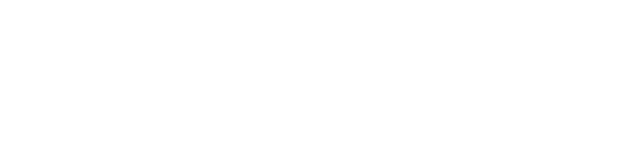
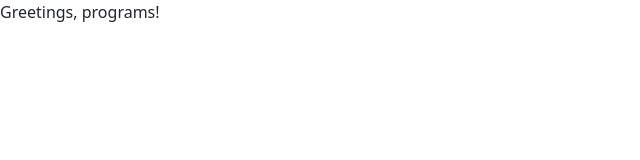
Before and after one commit to fossmanjack/portfolio, a plain HTML site: page index.html in a window 1280 px wide. Shown: the whole page, without its empty margins (0-640 px from the left). Drawn offline with nearby package versions, Linux system fonts and the light colour scheme.

Commit message:
Initial commit

```diff
--- a/index.html
+++ b/index.html
@@ -3,3 +3,8 @@
 	<link rel="stylesheet" href="https://cdn.jsdelivr.net/npm/bootstrap@5.2.2/dist/css/bootstrap.min.css" integrity="sha384-Zenh87qX5JnK2Jl0vWa8Ck2rdkQ2Bzep5IDxbcnCeuOxjzrPF/et3URy9Bv1WTRi" crossorigin="anonymous">
 	<script src="https://cdn.jsdelivr.net/npm/bootstrap@5.2.2/dist/js/bootstrap.bundle.min.js" integrity="sha384-OERcA2EqjJCMA+/3y+gxIOqMEjwtxJY7qPCqsdltbNJuaOe923+mo//f6V8Qbsw3" crossorigin="anonymous"></script>
 </head>
+
+<body>
+	Greetings, programs!
+</body>
+</html>
```
